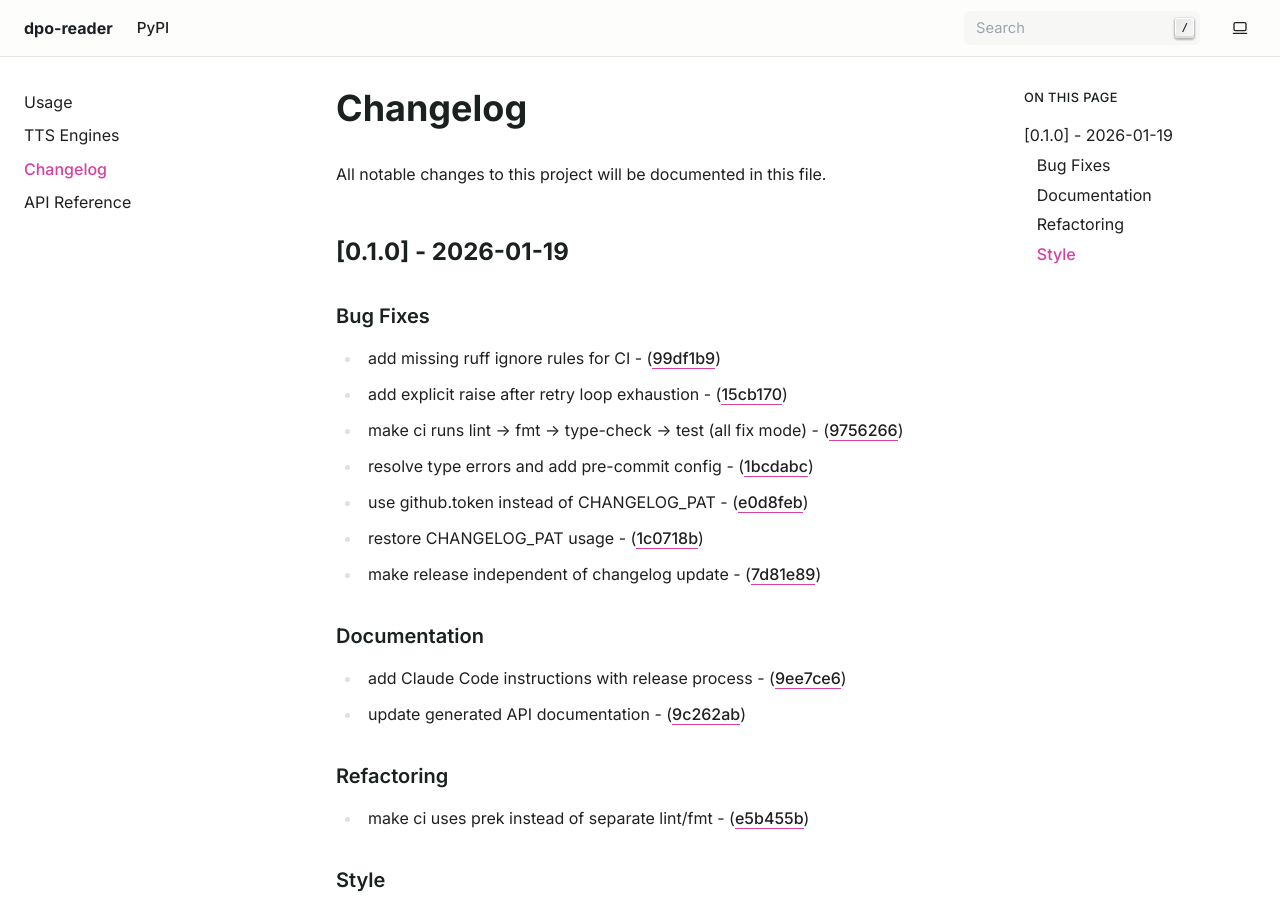
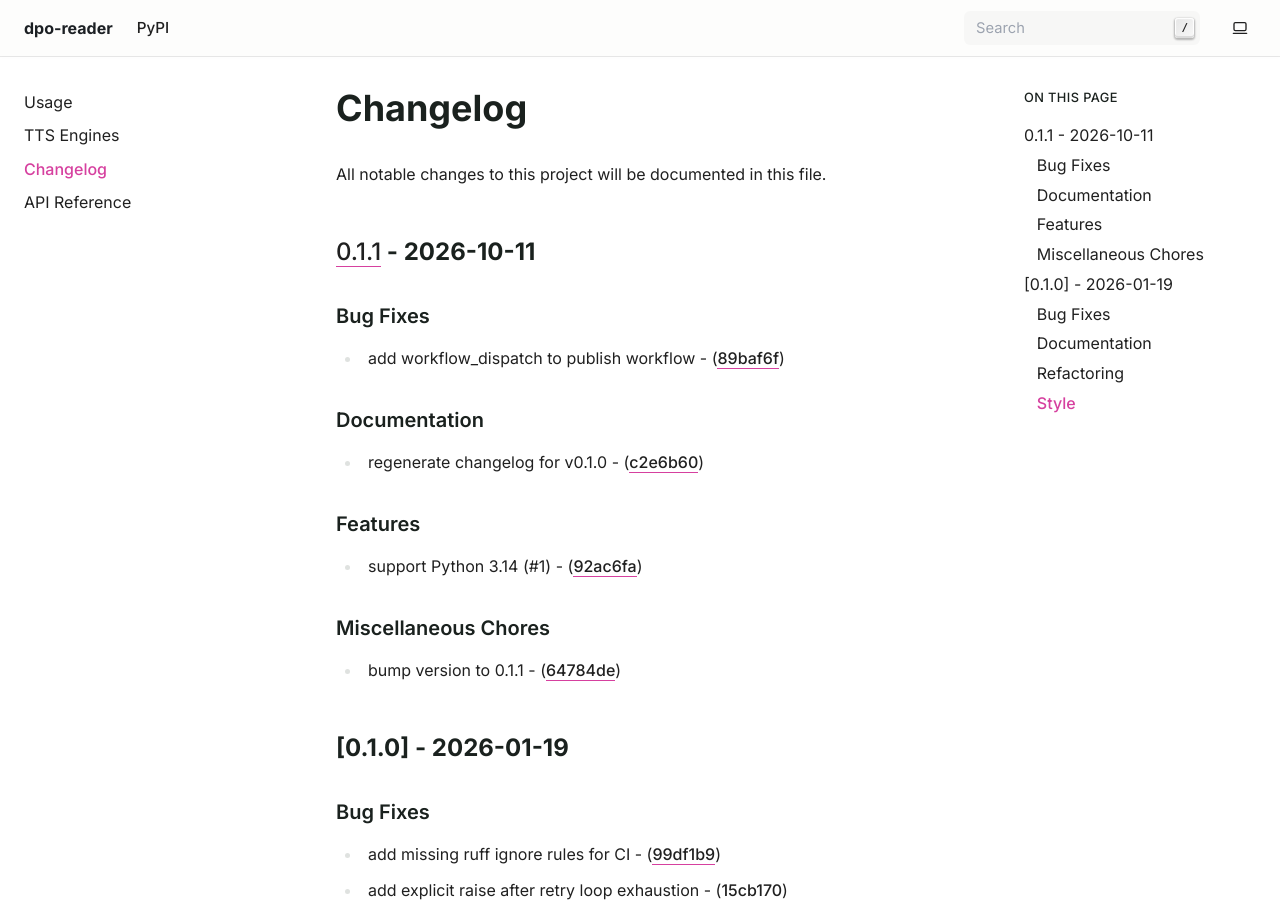
Before and after one commit to JacobCoffee/dpo-reader, a Sphinx documentation site: the page built from docs/changelog.md, in a window 1280 px wide and 900 px high. Built offline with Sphinx 7.4.7, drawn with Linux system fonts in a browser that asks for light colours.

Commit message:
docs: regenerate changelog for v0.1.1

```diff
--- a/docs/changelog.md
+++ b/docs/changelog.md
@@ -2,6 +2,31 @@
 
 All notable changes to this project will be documented in this file.
 
+## [0.1.1](https://github.com/JacobCoffee/dpo-reader/compare/v0.1.0..v0.1.1) - 2026-10-11
+
+
+### Bug Fixes
+
+
+- add workflow_dispatch to publish workflow - ([89baf6f](https://github.com/JacobCoffee/dpo-reader/commit/89baf6f556eaaa2f9cb035bdb9f12bc8f32e4695))
+
+
+### Documentation
+
+
+- regenerate changelog for v0.1.0 - ([c2e6b60](https://github.com/JacobCoffee/dpo-reader/commit/c2e6b60eb2b661c1ac492bbf36a1c55a835f6d87))
+
+
+### Features
+
+
+- support Python 3.14 (#1) - ([92ac6fa](https://github.com/JacobCoffee/dpo-reader/commit/92ac6faf92fd1874d1e2ff8f2220364c5e1d8e0e))
+
+
+### Miscellaneous Chores
+
+
+- bump version to 0.1.1 - ([64784de](https://github.com/JacobCoffee/dpo-reader/commit/64784de559b437d060e8694a21d872058cfe2591))
 ## [0.1.0] - 2026-01-19
 
 
```
